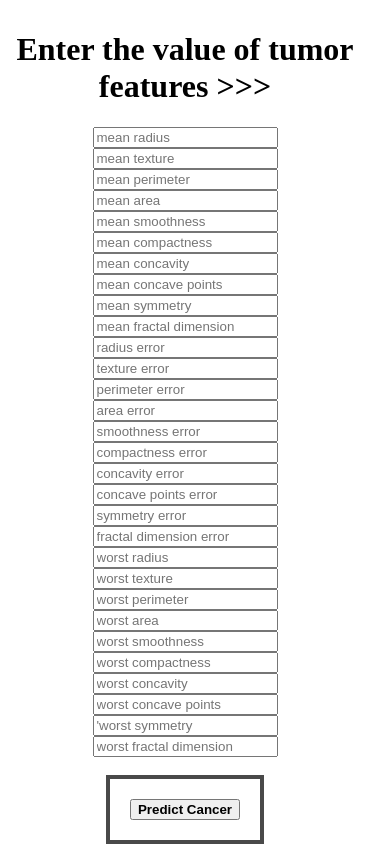
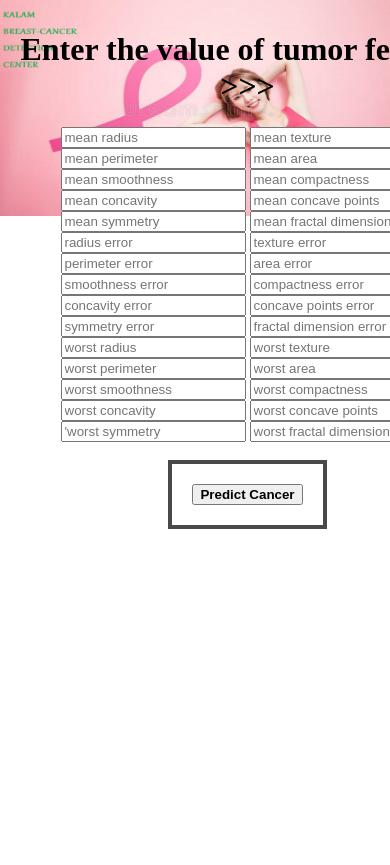
Before and after one commit to projectprogrammer057/ml_lab, a Flask app: page / in a window 390 px wide; the page is wider, and only the part inside the window is pictured. After the commit the page ends 529 px from the top of that part, so only its background shows below. Run offline with Flask 2, Linux system fonts and the light colour scheme; parts of the project's set-up code (start-up, migrations or seed data) failed here and were passed over.

Commit message:
Update index.html

```diff
--- a/templates/index.html
+++ b/templates/index.html
@@ -76,7 +76,7 @@
 	@media(max-width:575px){
 	body{
 	  position:absolute;
-	  width:350px;
+	  width:475px;
       background-repeat: no-repeat;
       background-attachment: fixed;
       background-size: contain;
```
